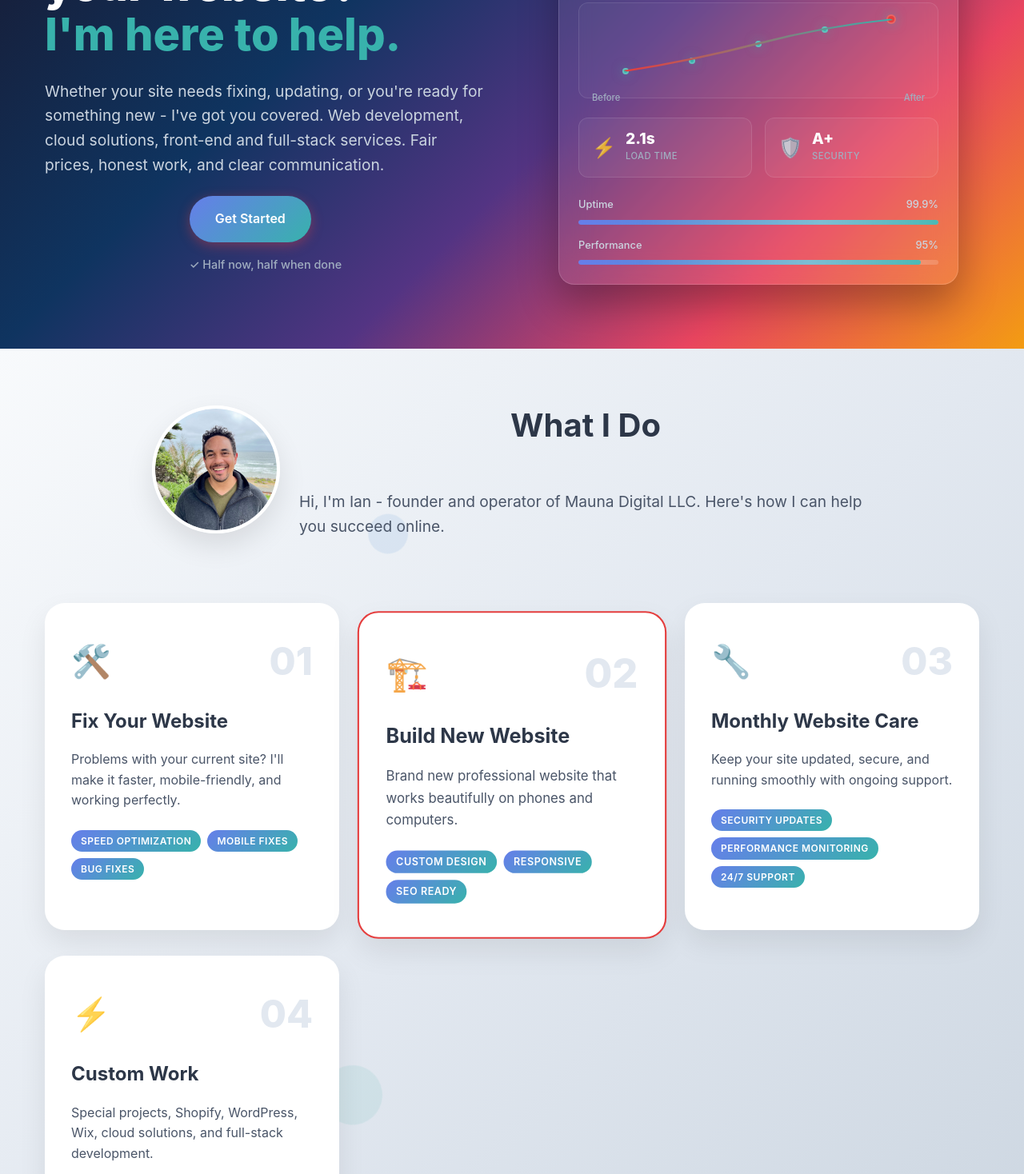
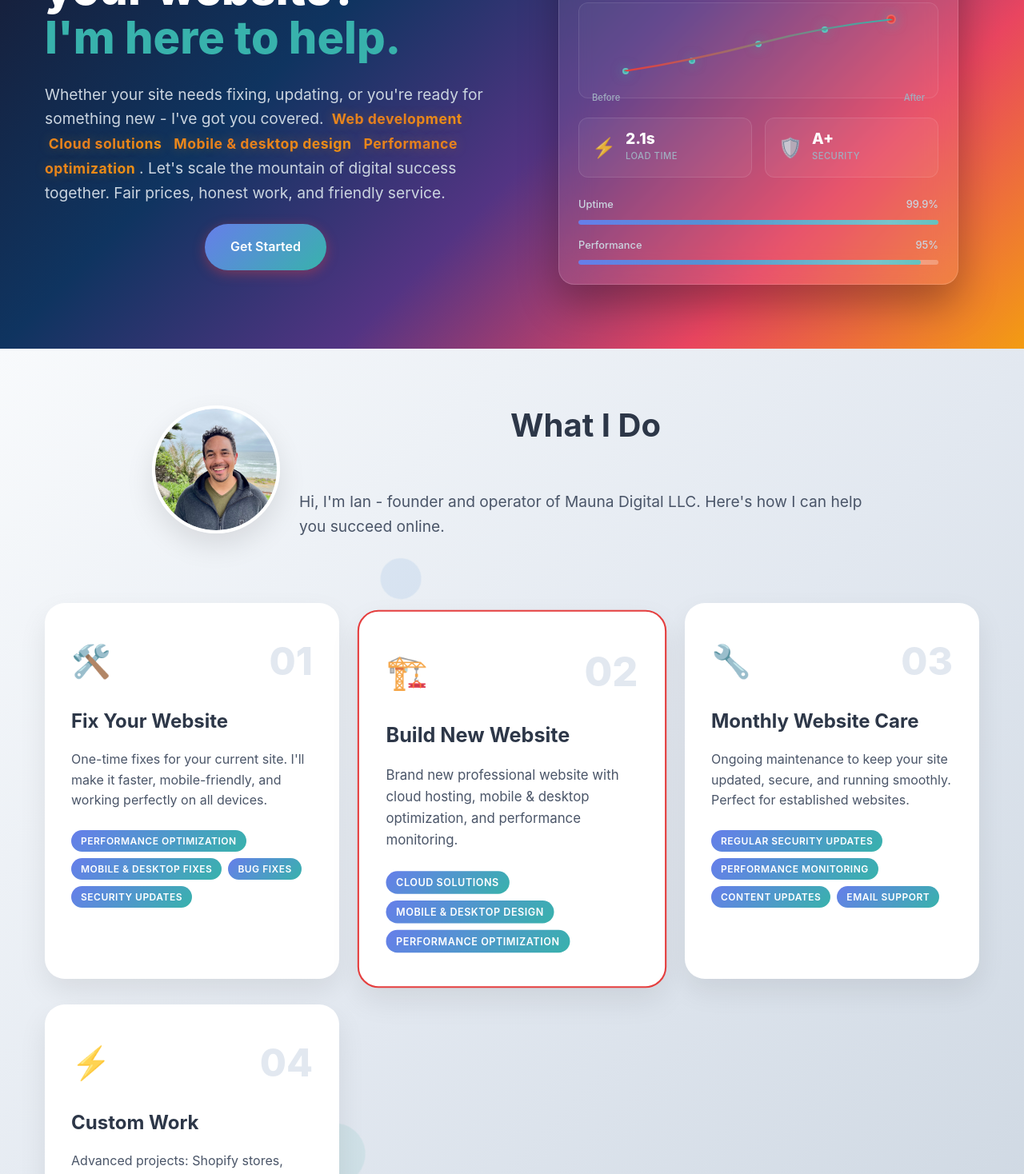
Before and after one commit to mriansabado/mauna-digital-website, a React (Vite) app: page / in a window 1280 px wide. Shown: the part 420-1888 px from the top of the page at 80% size. Built offline with nearby package versions, Linux system fonts and the light colour scheme.

Commit message:
fixing language on services

```diff
--- a/src/App.css
+++ b/src/App.css
@@ -198,6 +198,45 @@ body {
   color: #cbd5e0;
   line-height: 1.6;
   margin: 0;
+}
+
+.service-pill {
+  display: inline;
+  background: linear-gradient(135deg, #f39c12, #e67e22, #f39c12);
+  background-size: 200% 200%;
+  -webkit-background-clip: text;
+  -webkit-text-fill-color: transparent;
+  background-clip: text;
+  font-size: 1.1rem;
+  font-weight: 700;
+  margin: 0 0.3rem;
+  transition: all 0.4s ease;
+  cursor: pointer;
+  text-transform: none;
+  letter-spacing: 0.5px;
+  vertical-align: baseline;
+  position: relative;
+  animation: gradientShift 4s ease-in-out infinite;
+  text-shadow: 0 0 15px rgba(243, 156, 18, 0.3);
+}
+
+@keyframes gradientShift {
+  0%, 100% {
+    background-position: 0% 50%;
+  }
+  50% {
+    background-position: 100% 50%;
+  }
+}
+
+.service-pill:hover {
+  background: linear-gradient(135deg, #ffffff, #f8f9fa, #ffffff);
+  -webkit-background-clip: text;
+  -webkit-text-fill-color: transparent;
+  background-clip: text;
+  transform: translateY(-2px) scale(1.03);
+  text-shadow: 0 0 20px rgba(243, 156, 18, 0.6);
+  animation: none;
 }
 
 .hero-cta {
--- a/src/App.tsx
+++ b/src/App.tsx
@@ -38,14 +38,11 @@ function App() {
               </h1>
               <p className="hero-description">
                 Whether your site needs fixing, updating, or you're ready for something new -
-                I've got you covered. Web development, cloud solutions, front-end and full-stack services.
-                Fair prices, honest work, and clear communication.
+                I've got you covered. <span className="service-pill">Web development</span> <span className="service-pill">Cloud solutions</span> <span className="service-pill">Mobile & desktop design</span> <span className="service-pill">Performance optimization</span>.
+                Let's scale the mountain of digital success together. Fair prices, honest work, and friendly service.
               </p>
               <div className="hero-cta">
                 <a href="#contact" className="btn btn-primary">Get Started</a>
-                <div className="hero-guarantee">
-                  <span className="guarantee-text">✓ Half now, half when done</span>
-                </div>
               </div>
             </div>
             <div className="hero-right">
@@ -162,11 +159,12 @@ function App() {
                 <div className="service-number">01</div>
               </div>
               <h3>Fix Your Website</h3>
-              <p>Problems with your current site? I'll make it faster, mobile-friendly, and working perfectly.</p>
+              <p>One-time fixes for your current site. I'll make it faster, mobile-friendly, and working perfectly on all devices.</p>
               <div className="service-features">
-                <span className="feature-tag">Speed Optimization</span>
-                <span className="feature-tag">Mobile Fixes</span>
+                <span className="feature-tag">Performance Optimization</span>
+                <span className="feature-tag">Mobile & Desktop Fixes</span>
                 <span className="feature-tag">Bug Fixes</span>
+                <span className="feature-tag">Security Updates</span>
               </div>
             </div>
             <div className="service-card featured">
@@ -175,11 +173,11 @@ function App() {
                 <div className="service-number">02</div>
               </div>
               <h3>Build New Website</h3>
-              <p>Brand new professional website that works beautifully on phones and computers.</p>
+              <p>Brand new professional website with cloud hosting, mobile & desktop optimization, and performance monitoring.</p>
               <div className="service-features">
-                <span className="feature-tag">Custom Design</span>
-                <span className="feature-tag">Responsive</span>
-                <span className="feature-tag">SEO Ready</span>
+                <span className="feature-tag">Cloud Solutions</span>
+                <span className="feature-tag">Mobile & Desktop Design</span>
+                <span className="feature-tag">Performance Optimization</span>
               </div>
             </div>
             <div className="service-card">
@@ -188,11 +186,12 @@ function App() {
                 <div className="service-number">03</div>
               </div>
               <h3>Monthly Website Care</h3>
-              <p>Keep your site updated, secure, and running smoothly with ongoing support.</p>
+              <p>Ongoing maintenance to keep your site updated, secure, and running smoothly. Perfect for established websites.</p>
               <div className="service-features">
-                <span className="feature-tag">Security Updates</span>
+                <span className="feature-tag">Regular Security Updates</span>
                 <span className="feature-tag">Performance Monitoring</span>
-                <span className="feature-tag">24/7 Support</span>
+                <span className="feature-tag">Content Updates</span>
+                <span className="feature-tag">Email Support</span>
               </div>
             </div>
             <div className="service-card">
@@ -201,11 +200,12 @@ function App() {
                 <div className="service-number">04</div>
               </div>
               <h3>Custom Work</h3>
-              <p>Special projects, Shopify, WordPress, Wix, cloud solutions, and full-stack development.</p>
+              <p>Advanced projects: Shopify stores, WordPress customization, complex cloud solutions, and full-stack applications</p>
               <div className="service-features">
                 <span className="feature-tag">Shopify</span>
                 <span className="feature-tag">WordPress</span>
                 <span className="feature-tag">Cloud Solutions</span>
+                <span className="feature-tag">Hourly Rate</span>
               </div>
             </div>
           </div>
@@ -222,12 +222,14 @@ function App() {
               <div className="pricing-header">
                 <h3>Fix Your Website</h3>
                 <div className="price">$500</div>
-                <p className="price-detail">6-8 hours of work</p>
+                <p className="price-detail">One-time fixes (6-8 hours)</p>
               </div>
               <ul className="pricing-features">
                 <li>✅ Fix problems with your current website</li>
                 <li>✅ Make it faster and mobile-friendly</li>
+                <li>✅ Security updates and bug fixes</li>
                 <li>✅ Done in 3-5 days</li>
+                <li>❌ No ongoing maintenance included</li>
               </ul>
               <a href="#contact" className="btn btn-primary">Get Started</a>
             </div>
@@ -243,6 +245,9 @@ function App() {
                 <li>✅ Brand new professional website</li>
                 <li>✅ Works on phones and computers</li>
                 <li>✅ Ready in 1-2 weeks</li>
+                <li>✅ Cloud hosting setup and configuration</li>
+                <li>✅ Mobile and desktop responsive design</li>
+                <li>✅ Performance optimization and speed testing</li>
               </ul>
               <a href="#contact" className="btn btn-primary">Get Started</a>
             </div>
@@ -251,7 +256,7 @@ function App() {
               <div className="pricing-header">
                 <h3>Monthly Website Care</h3>
                 <div className="price">$400<span>/month</span></div>
-                <p className="price-detail">5 hours total per month</p>
+                <p className="price-detail">Ongoing maintenance (5 hours/month)</p>
               </div>
               <ul className="pricing-features">
                 <li>✅ Keep your website updated and secure (1 hour)</li>
@@ -259,18 +264,30 @@ function App() {
                 <li>✅ Monthly website performance report (1 hour)</li>
                 <li>✅ Add new content and photos as needed (up to 1 hour)</li>
                 <li>✅ Monitor your Google search rankings</li>
-                <li>✅ Email and phone support</li>
+                <li>✅ Email support and monthly check-ins</li>
+                <li>❌ Major redesigns not included</li>
+              </ul>
+              <a href="#contact" className="btn btn-primary">Get Started</a>
+            </div>
+
+            <div className="pricing-card">
+              <div className="pricing-header">
+                <h3>Custom Work</h3>
+                <div className="price">$65<span>/hour</span></div>
+                <p className="price-detail">Advanced projects</p>
+              </div>
+              <ul className="pricing-features">
+                <li>✅ Shopify stores and e-commerce</li>
+                <li>✅ WordPress customization</li>
+                <li>✅ Complex cloud solutions</li>
+                <li>✅ Full-stack applications</li>
+                <li>✅ Custom integrations</li>
+                <li>✅ Project estimates provided upfront</li>
               </ul>
               <a href="#contact" className="btn btn-primary">Get Started</a>
             </div>
           </div>
-
-          <div className="custom-work">
-            <h3>Custom Work</h3>
-            <p>Special projects, Shopify, WordPress, Wix, cloud solutions, and full-stack development</p>
-            <div className="custom-price">$75/hour</div>
-          </div>
-      </div>
+        </div>
       </section>
 
       {/* About Section */}
@@ -383,7 +400,7 @@ function App() {
                     <option value="fix">Fix my current website ($500)</option>
                     <option value="build">Build a new website ($1,000)</option>
                     <option value="monthly">Monthly website care ($400/month)</option>
-                    <option value="custom">Custom work ($75/hour)</option>
+                    <option value="custom">Custom work ($65/hour)</option>
                     <option value="other">Something else</option>
                   </select>
                 </div>
```
